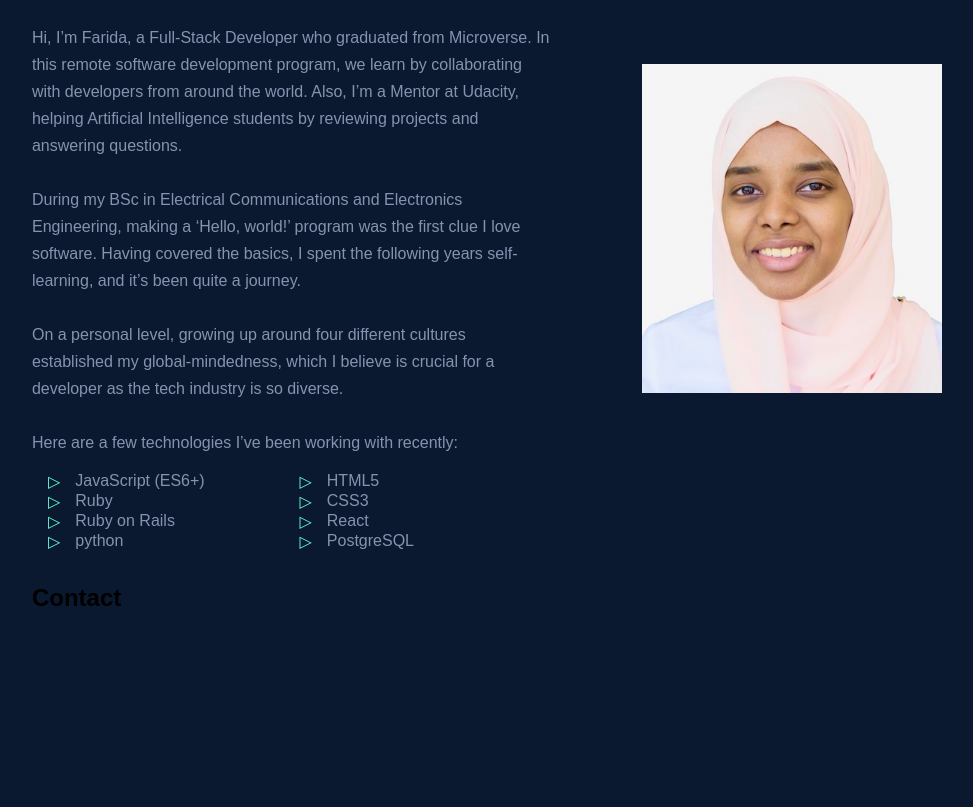
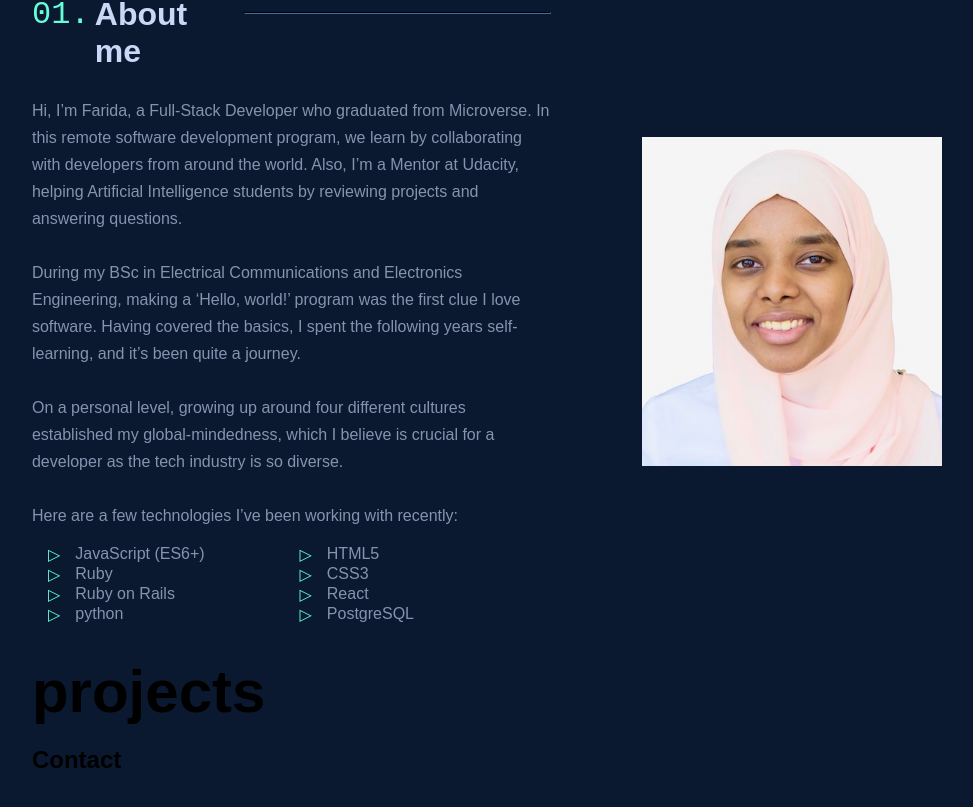
Before and after one commit to Farida-Hamid/Personal-Website, a React (Create React App) app: page / in a window 1280 px wide. Shown: the part 877-1684 px from the top of the page, without its empty margins (153-1126 px from the left). Before the commit the page ends 1509 px from the top, so only its background shows below. Built offline with nearby package versions, Linux system fonts and the light colour scheme.

Commit message:
Display projects component

```diff
--- a/src/App.js
+++ b/src/App.js
@@ -3,6 +3,7 @@ import Header from './components/Header';
 import About from './components/About';
 import Contact from './components/Contact';
 import Intro from './components/Intro';
+import Projects from './components/Projects';
 
 const App  = () => {
   return (
@@ -12,6 +13,7 @@ const App  = () => {
         <Intro />
         <section className='content'>
           <About />
+          <Projects/>
           <Contact />
         </section>
       </main>
--- a/src/components/About.js
+++ b/src/components/About.js
@@ -34,7 +34,7 @@ const About = () => {
         </ul>
       </div>
       <div className="right">
-        <img className="photo" src={personalPic} alt="Personal picture" />
+        <img className="photo" src={personalPic} alt="Headshot" />
       </div>
     </div>
   )
--- a/src/components/Projects.js
+++ b/src/components/Projects.js
@@ -0,0 +1,12 @@
+import React from "react";
+import "../style/projects.css";
+
+const Projects = () => {
+    return (
+      <>
+        <h1>projects</h1>
+      </>
+    );
+};
+
+export default Projects;
--- a/src/style/App.css
+++ b/src/style/App.css
@@ -21,8 +21,8 @@ body {
 }
 
 main {
-  margin: auto;
   width: 80%;
+  margin: 15% auto;
 }
 
 .robotic {
@@ -33,8 +33,7 @@ main {
 
 .content {
   width: 90%;
-  margin: auto;
-  margin-top: 50vh;
+  margin: 30% auto;
 }
 
 .title {
```
Also changed, not shown: src/style/projects.css (added).
